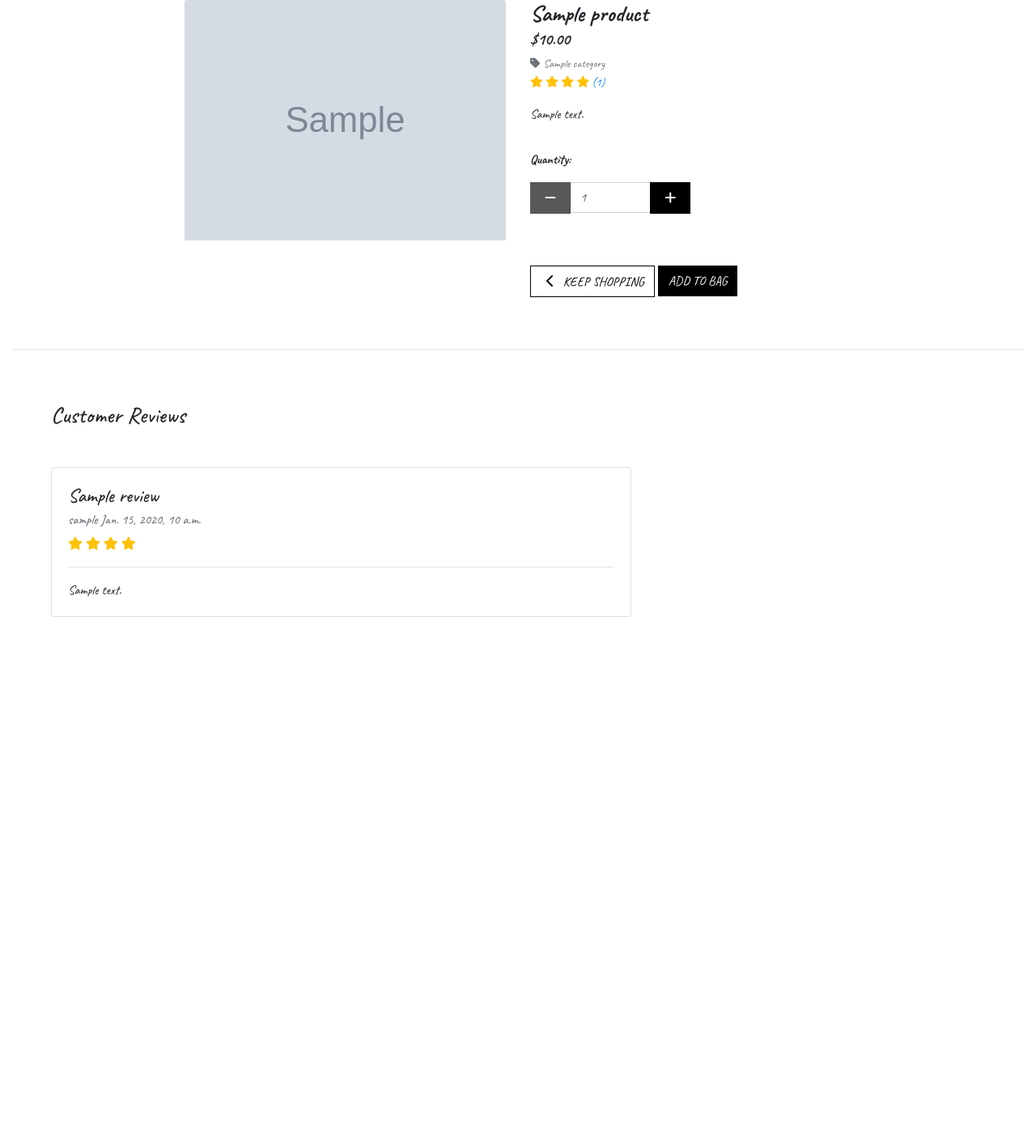
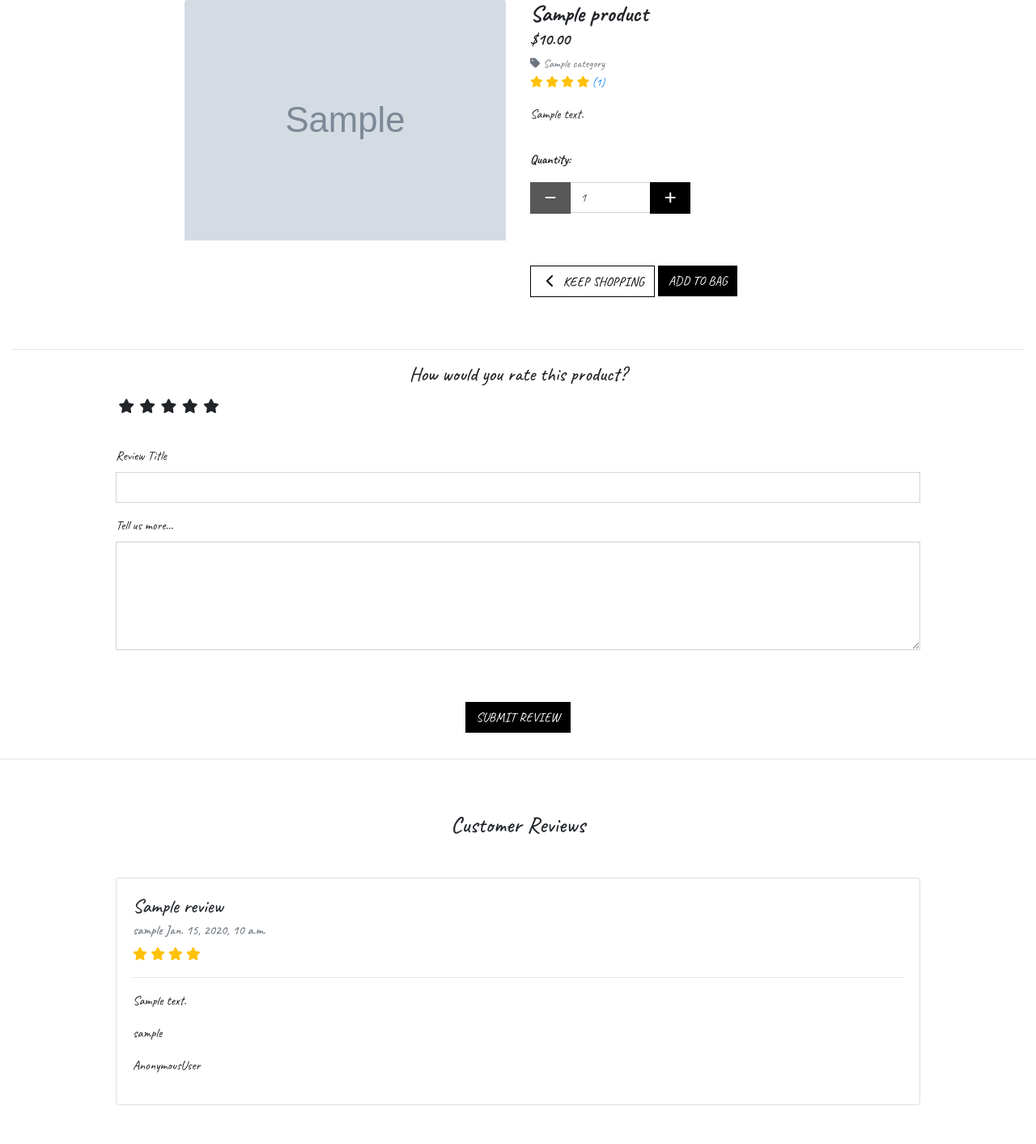
Before and after one commit to 2ndborn/shift, a Django app: page /products/1/ in a window 1280 px wide. Shown: the part 212-1625 px from the top of the page at 81% size. Before the commit the page ends 974 px from the top, so only its background shows below. Run offline with Django 3.2, Linux system fonts and the light colour scheme; tables that the repository leaves empty hold one stand-in row (values such as "Sample post"); grey boxes marked "Sample" are stand-in pictures; some libraries are stand-ins or nearby versions.

Commit message:
Added edit and delete review functionality

```diff
--- a/products/templates/products/includes/reviews.html
+++ b/products/templates/products/includes/reviews.html
@@ -1,12 +1,14 @@
+<h4 class="text-center">How would you rate this product?</h4>
+
 <!-- Rating stars -->
 <form class="form" action="{% url 'add_review' product.id %}" method="POST">
 {% csrf_token %}
     <div class="form-group rate">
-        <input type="radio" name=rating id="rating10" value="5" required><label for="rating10" title="5"></label>
-        <input type="radio" name=rating id="rating8" value="4" required><label for="rating8" title="4"></label>
-        <input type="radio" name=rating id="rating6" value="3" required><label for="rating6" title="3"></label>
-        <input type="radio" name=rating id="rating4" value="2" required><label for="rating4" title="2"></label>
-        <input type="radio" name=rating id="rating2" value="1" required><label for="rating2" title="1"></label>
+        <input type="radio" name=rating id="rating5" value="5" required><label for="rating5" title="5"></label>
+        <input type="radio" name=rating id="rating4" value="4" required><label for="rating4" title="4"></label>
+        <input type="radio" name=rating id="rating3" value="3" required><label for="rating3" title="3"></label>
+        <input type="radio" name=rating id="rating2" value="2" required><label for="rating2" title="2"></label>
+        <input type="radio" name=rating id="rating1" value="1" required><label for="rating1" title="1"></label>
     </div>
     <div class="form-group">
         <label for="review-title">Review Title</label>
@@ -16,7 +18,7 @@
         <label for="review-text">Tell us more...</label>
         <textarea class="form-control rounded-0" name="review" id="review-text" rows="5"></textarea>
     </div>
-    <div class="form-group text-right">
+    <div class="form-group text-center">
         <input type="submit" class="btn btn-black rounded-0 text-uppercase mt-5" value="submit review">
     </div>
 </form>
--- a/products/templates/products/product_detail.html
+++ b/products/templates/products/product_detail.html
@@ -108,10 +108,6 @@
                                 <input type="submit" class="btn btn-black rounded-0 text-uppercase mt-5" value="Add to Bag">
                             </div>
                             <input type="hidden" name="redirect_url" value="{{ request.path }}">
-                            <!-- Review trigger modal -->
-                            {% if user.is_authenticated %}
-                            <button type="button" class="btn btn-secondary rounded-0 text text-uppercase mt-5" data-toggle="modal" data-target="#reviewModal">Leave a review</button>
-                            {% endif %}
                             {% endwith %}
                         </div>
                     </form>
@@ -119,50 +115,47 @@
             </div>
         </div>
         <hr>
-
-        <!-- Review Modal -->
-        <div class="modal fade" id="reviewModal" tabindex="-1" aria-labelledby="reviewModalLabel" aria-hidden="true">
-            <div class="modal-dialog">
-            <div class="modal-content">
-                <div class="modal-header">
-                <h5 class="modal-title" id="reviewModalLabel">How would you rate this product?</h5>
-                <button type="button" class="close" data-dismiss="modal" aria-label="Close">
-                    <span aria-hidden="true">&times;</span>
-                </button>
     </div>
-                <div class="modal-body">
+    <div class="container">
+        <div class="row">
+            <div class="col">
                 {% include 'products/includes/reviews.html' %}
-                </div>
-                <div class="modal-footer">
-                <button type="button" class="btn btn-secondary" data-dismiss="modal">Close</button>
-                <button type="button" class="btn btn-primary">Save changes</button>
             </div>
         </div>
     </div>
-        </div>
-
+    <hr>
     <div class="row">
-            <div class="col">
+        <div class="col text-center">
             <a name="customer_reviews">
-                    <h3 class="my-5 ml-5">Customer Reviews</h3>
+                <h3 class="my-5">Customer Reviews</h3>
             </a>
         </div>
     </div>
+    <div class="container">
         <div class="row">
-            {% for r in reviews %}
-            <div class="col-12 col-lg-7 ml-5">
+            {% for review in reviews %}
+            <div class="col-12">
                 <div class="card mb-5">
                     <div class="card-body">
-                      <h4 class="card-title">{{ r.subject}}</h4>
-                      <h6 class="card-subtitle mb-2 text-muted">{{ r.user}} {{ r.created_at }}</h6>
-                      <i class="fa fa-star {% if r.rating > 0 %} checked {% else %} d-none {% endif %}"></i>
-                      <i class="fa fa-star {% if r.rating > 1 %} checked {% else %} d-none {% endif %}"></i>
-                      <i class="fa fa-star {% if r.rating > 2 %} checked {% else %} d-none {% endif %}"></i>
-                      <i class="fa fa-star {% if r.rating > 3 %} checked {% else %} d-none {% endif %}"></i>
-                      <i class="fa fa-star {% if r.rating > 4 %} checked {% else %} d-none {% endif %}"></i>
-
+                        <h4 class="card-title">{{ review.subject }}</h4>
+                        <h6 class="card-subtitle mb-2 text-muted">{{ review.user }} {{ review.created_at }}</h6>
+                        <i class="fa fa-star {% if review.rating > 0 %} checked {% else %} d-none {% endif %}"></i>
+                        <i class="fa fa-star {% if review.rating > 1 %} checked {% else %} d-none {% endif %}"></i>
+                        <i class="fa fa-star {% if review.rating > 2 %} checked {% else %} d-none {% endif %}"></i>
+                        <i class="fa fa-star {% if review.rating > 3 %} checked {% else %} d-none {% endif %}"></i>
+                        <i class="fa fa-star {% if review.rating > 4 %} checked {% else %} d-none {% endif %}"></i>
                         <hr>
-                      <p class="card-text">{{ r.review }}</p>
+                        <p class="card-text">{{ review.review }}</p>
+                        <p>{{ review.user }}</p>
+                        <p>{{ request.user }}</p>
+                        {% if user.is_authenticated %}
+                        <div class="row">
+                            <div class="col">
+                                <a href="{% url 'edit_review' product_id=product.id review_id=review.id %}">Edit</a>
+                                <a href="{% url 'delete_review' product_id=product.id review_id=review.id %}">Delete</a>
+                            </div>
+                        </div>
+                        {% endif %}
                     </div>
                 </div>
             </div>
--- a/products/urls.py
+++ b/products/urls.py
@@ -9,4 +9,6 @@ urlpatterns = [
     path('delete/<int:product_id>/', views.delete_product, name='delete_product'),
     path('add_review/<int:product_id>/', views.add_review, name='add_review'),
     path('view_review/<int:product_id>/', views.view_review, name='view_review'),
+    path('edit_review/<int:product_id>/review/<int:review_id>/edit/', views.edit_review, name='edit_review'),
+    path('delete_review/<int:product_id>/review/<int:review_id>/delete/', views.delete_review, name='delete_review'),
 ]
--- a/products/views.py
+++ b/products/views.py
@@ -147,18 +147,7 @@ def add_review(request, product_id):
         return redirect(reverse('home'))
     product = get_object_or_404(Product, pk=product_id)
     user_profile = request.user.userprofile
-    # check if the user has purchased the product
-    if not product.orders.filter(user=user_profile).exist():
-        messages.error(request, 'You must first purchase this product before you can review it.')
-        return redirect(reverse(product_detail, args=[product.id]))
-
-    # checks if the user has already reviewed the product
-    review = Review.objects.get(user=user_profile, product=product).first()
-    if review:
-        messages.error(request, 'You have already reviewed this product')
-        return redirect(reverse(product_detail, args=[product.id]))
-    # if no review
-    review = Review(user=user_profile, product=product)
+    review, create = Review.objects.get_or_create(user=user_profile, product=product)
     if request.method == 'POST':
         form = ReviewForm(request.POST, instance=review)
         if form.is_valid():
@@ -171,13 +160,50 @@ def add_review(request, product_id):
         form = ReviewForm(instance=review)
 
 
+@login_required
+def edit_review(request, product_id, review_id):
+    """ Edit a review of a product """
+    if not request.user.is_authenticated:
+        messages.error(request, 'Sorry, you need to login or register to view this page.')
+        return redirect(reverse('home'))
+    product = get_object_or_404(Product, pk=product_id)
+    review = get_object_or_404(Review, pk=review_id, user=request.user.userprofile, product=product)
+    if request.method == 'POST':
+        form = ReviewForm(request.POST, instance=review)
+        if form.is_valid():
+            form.save()
+            messages.success(request, 'Your review has been updated.')
+            return redirect(reverse('product_detail', args=[product.id]))
+        else:
+            messages.error(request, 'There was an error with your review.')
+    else:
+        form = ReviewForm(instance=review)
+
+        context = {
+            'form': form,
+            'product': product
+         }
+
+    return render(request, 'products/edit_review.html', context)
+
+@login_required
+def delete_review(request, product_id, review_id):
+    """ Delete a review of a product """
+    if not request.user.is_authenticated:
+        messages.error(request, 'Sorry, you need to login or register to view this page.')
+        return redirect(reverse('home'))
+    product = get_object_or_404(Product, pk=product_id)
+    review = get_object_or_404(Review, pk=review_id, user=request.user.userprofile, product=product)
+    review.delete()
+    messages.success(request, 'Review deleted!')
+    return redirect(reverse('products'))
+
+
 def view_review(request, product_id):
     """ to view reviews """
     review = Review.objects.filter(product=product)
     num_reviews = reviews.count()
     review_score = Review.objects.aggregate(Avg('rating', default=0))
-
-
     context = {
         'reviews': reviews,
         'num_reviews': num_reviews,
--- a/shift/settings.py
+++ b/shift/settings.py
@@ -50,6 +50,7 @@ INSTALLED_APPS = [
 
     # Other
     'crispy_forms',
+    'widget_tweaks',
 
 ]
 
--- a/static/css/base.css
+++ b/static/css/base.css
@@ -310,13 +310,13 @@ a.category-badge > span.badge:hover {
     cursor: pointer;
   }
 
-  /* half stars */
+  /* half stars
 
   .rate > .half:before {
     content: "\f089";
     position: absolute;
     padding-right: 0;
-  }
+  } */
 
   /* click & hover */
 input:checked ~ label, input:hover ~ label {
```
Also changed, not shown: products/templates/products/edit_review.html (added, +50 -0 lines), products/templates/products/includes/edit_reviews.html (added, +22 -0 lines). Lines whose indentation alone changed are shown as unchanged.
